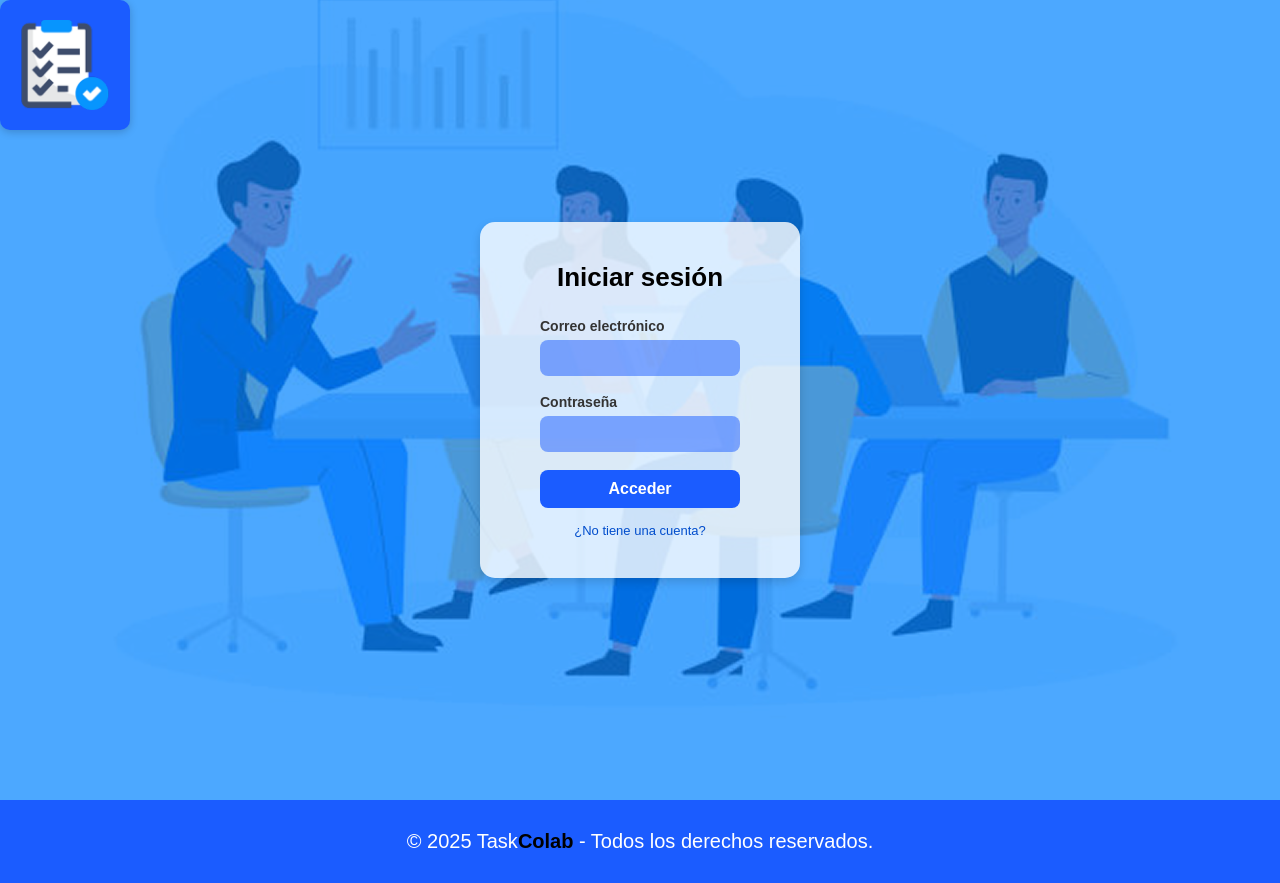
After one commit to Keyra8a/PROYECTO_GESTOR_TAREAS, a PHP site: page /view/login.html in a window 1280 px wide. The commit adds this page. Run offline with PHP 8.4, Linux system fonts and the light colour scheme.

Commit message:
Avance - Login - 06/11/2025

```diff
--- a/assets/styles/main.css
+++ b/assets/styles/main.css
@@ -359,6 +384,108 @@ body {
 }
 
 .footer .colab-black {
-    color: #000; /* hace "Colab" negro */
+    color: #000;
     font-weight: 700;
 }
+
+/* ============= SECCION LOGINN ============= */
+/* ==== FONDO ==== */
+.login-background {
+    background: #0084FF url('../img/imagenfondologin.png') center center no-repeat;
+    background-size: cover;
+    width: 100%;
+    height: 100vh;
+
+    display: flex;
+    flex-direction: column;
+    justify-content: center;
+    align-items: center;
+    position: relative;
+}
+
+
+/* ==== TARJETA LOGIN ==== */
+.login-card {
+
+    background: rgba(255, 255, 255, 0.8);
+    padding: 40px 60px;
+    border-radius: 15px;
+    box-shadow: 0 4px 10px rgba(0,0,0,0.15);
+    text-align: center;
+    width: 320px;
+}
+
+.login-card h2 {
+    margin-bottom: 25px;
+    font-size: 26px;
+    color: #000;
+}
+
+/* ==== CAMPOS ==== */
+.login-card label {
+    display: block;
+    text-align: left;
+    margin-bottom: 6px;
+    font-size: 14px;
+    font-weight: 600;
+    color: #333;
+}
+
+.login-card input {
+    background: #003BFF;
+    width: 100%;
+    padding: 10px;
+    border-radius: 8px;
+    border: none;
+    background-color: #1B5CFF;
+    opacity: 0.5;
+    margin-bottom: 18px;
+    font-size: 14px;
+}
+
+/* ==== BOTÓN ==== */
+.login-card button {
+    background-color: #1B5CFF;
+    color: #fff;
+    border: none;
+    border-radius: 8px;
+    padding: 10px 0;
+    width: 100%;
+    font-size: 16px;
+    font-weight: 600;
+    cursor: pointer;
+    transition: 0.3s;
+}
+
+.login-card button:hover {
+    background-color: #004dcc;
+}
+
+/* ==== ENLACE ==== */
+.register-link {
+    display: block;
+    margin-top: 15px;
+    color: #004dcc;
+    text-decoration: none;
+    font-size: 13px;
+}
+
+
+/* ==== LOGO SUPERIOR ==== */
+.logo-header {
+    background: #1B5CFF;
+    position: absolute;
+    top: 0px;
+    left: 0px;
+    padding: 20px; /* espacio interno */
+    border-radius: 10px; /* bordes redondeados opcionales */
+    display: flex;
+    justify-content: center;
+    align-items: center;
+    box-shadow: 0 2px 8px rgba(0,0,0,0.2); /* leve sombra */
+}
+
+.logo-header img {
+    width: 90px;
+    height: auto;
+}
--- /dev/null
+++ b/view/login.html
@@ -0,0 +1,39 @@
+<!DOCTYPE html>
+<html lang="es">
+<head>
+    <meta charset="UTF-8">
+    <meta name="viewport" content="width=device-width, initial-scale=1.0">
+    <title>Iniciar sesión</title>
+    <link rel="stylesheet" href="../assets/styles/main.css">
+</head>
+<body>
+    <div class="login-background">
+
+        <!-- LOGO SUPERIOR -->
+        <header class="logo-header">
+            <img src="../assets/img/logo.png" alt="Logo TaskColab">
+        </header>
+
+        <!-- TARJETA LOGIN -->
+        <div class="login-card">
+            <h2>Iniciar sesión</h2>
+
+            <form>
+                <label for="email">Correo electrónico</label>
+                <input type="email" id="email" placeholder="">
+
+                <label for="password">Contraseña</label>
+                <input type="password" id="password" placeholder="">
+
+                <button type="submit">Acceder</button>
+                <a href="#" class="register-link">¿No tiene una cuenta?</a>
+            </form>
+        </div>
+    </div>
+    <!-- FOOTER -->
+    <footer class="footer">
+        <p>© 2025 Task<span class="colab-black">Colab</span> - Todos los derechos reservados.</p>
+    </footer>
+
+</body>
+</html>
```
Also changed, not shown: other parts of assets/styles/main.css (+89 -64 lines), index.html (+16 -13 lines), view/registro.html (added, +11 -0 lines), assets/img/imagenfondologin.png (added), assets/img/logo.png.
